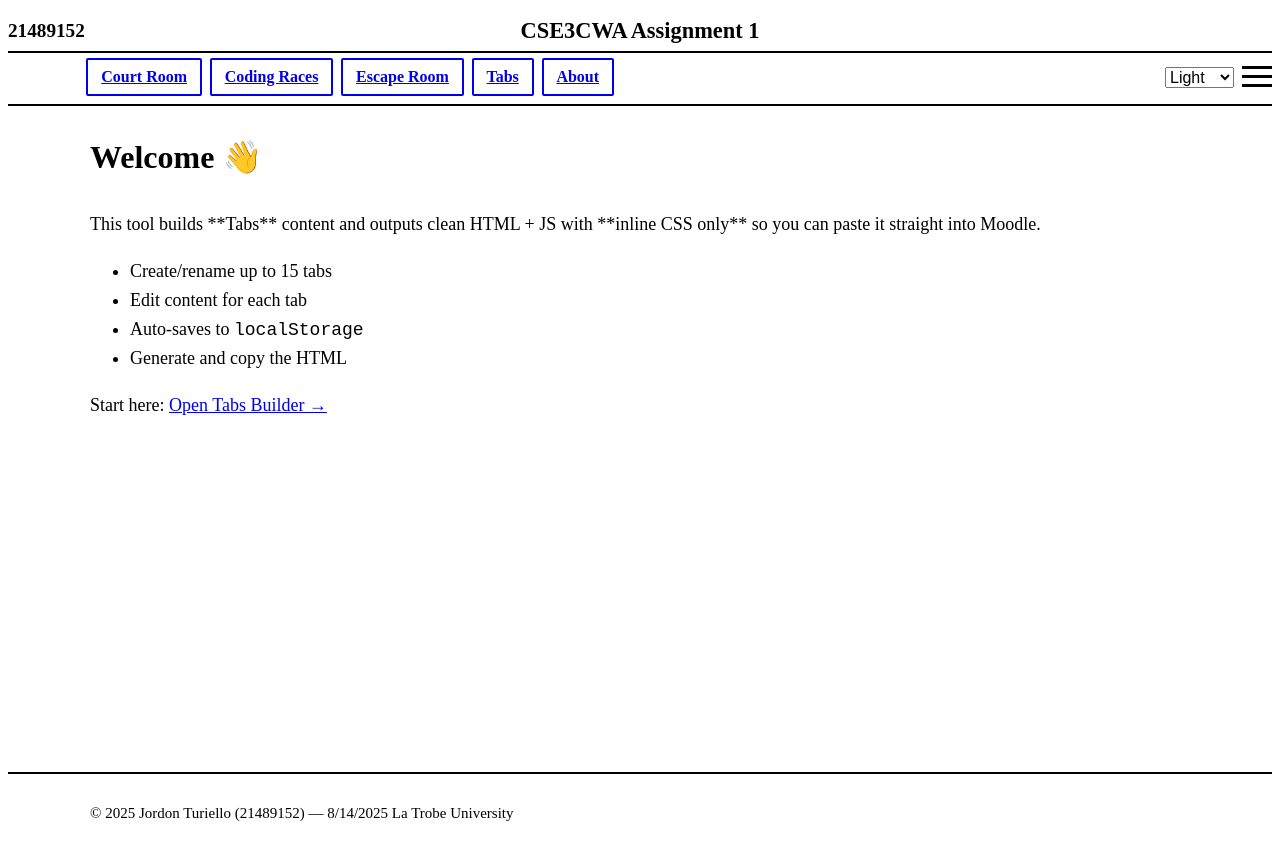
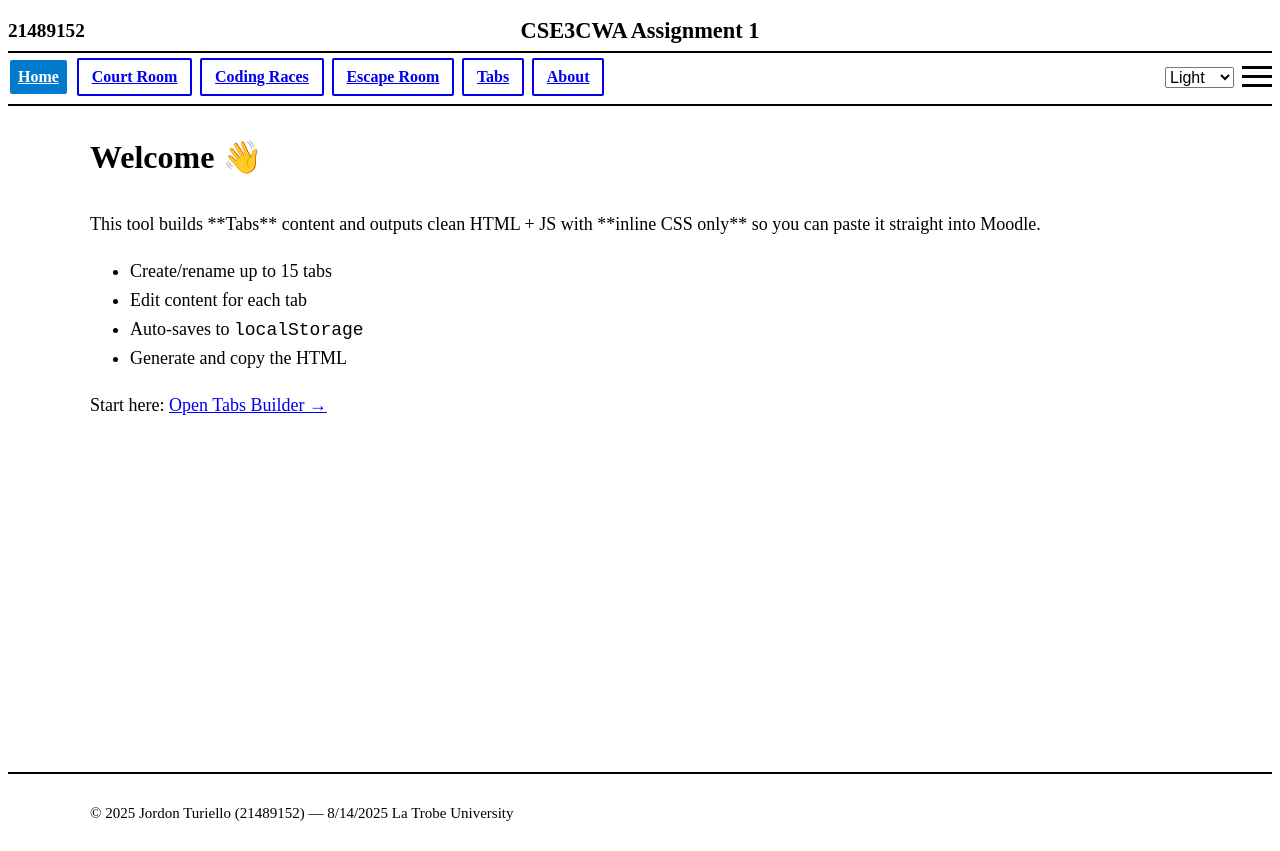
Before and after one commit to jordoncancodez/CSE3CWA-assignment, a Next.js app in the folder ltu-moodle-generator/: page / in a window 1280 px wide. Built offline with nearby package versions, Linux system fonts and the light colour scheme.

Commit message:
added menu colour selector design

```diff
--- a/ltu-moodle-generator/app/globals.css
+++ b/ltu-moodle-generator/app/globals.css
@@ -43,10 +43,29 @@
   border-radius: 2px;
   font-weight: 600;
 }
+./* Default active link style (applies to all themes unless overridden) */
 .tabnav a.active {
-  background: currentColor;
-  color: var(--tab-active-fg, #fff);
+  font-weight: bold;
+  border-bottom: 3px solid currentColor;
+  padding-bottom: 4px;
 }
+
+/* Light theme specific active style */
+[data-theme="light"] .tabnav a.active {
+  color: #ffffff; /* White text for visibility */
+  background-color: #007acc; /* Light mode highlight color (blue) */
+  border-radius: 4px;
+  padding: 4px 8px;
+}
+
+/* Optional: Dark theme can keep its own color if needed */
+[data-theme="dark"] .tabnav a.active {
+  color: #fff;
+  background-color: #333;
+  border-radius: 4px;
+  padding: 4px 8px;
+}
+
 .tabnav .spacer { flex: 1; }
 
 /* Hamburger Button */
```
